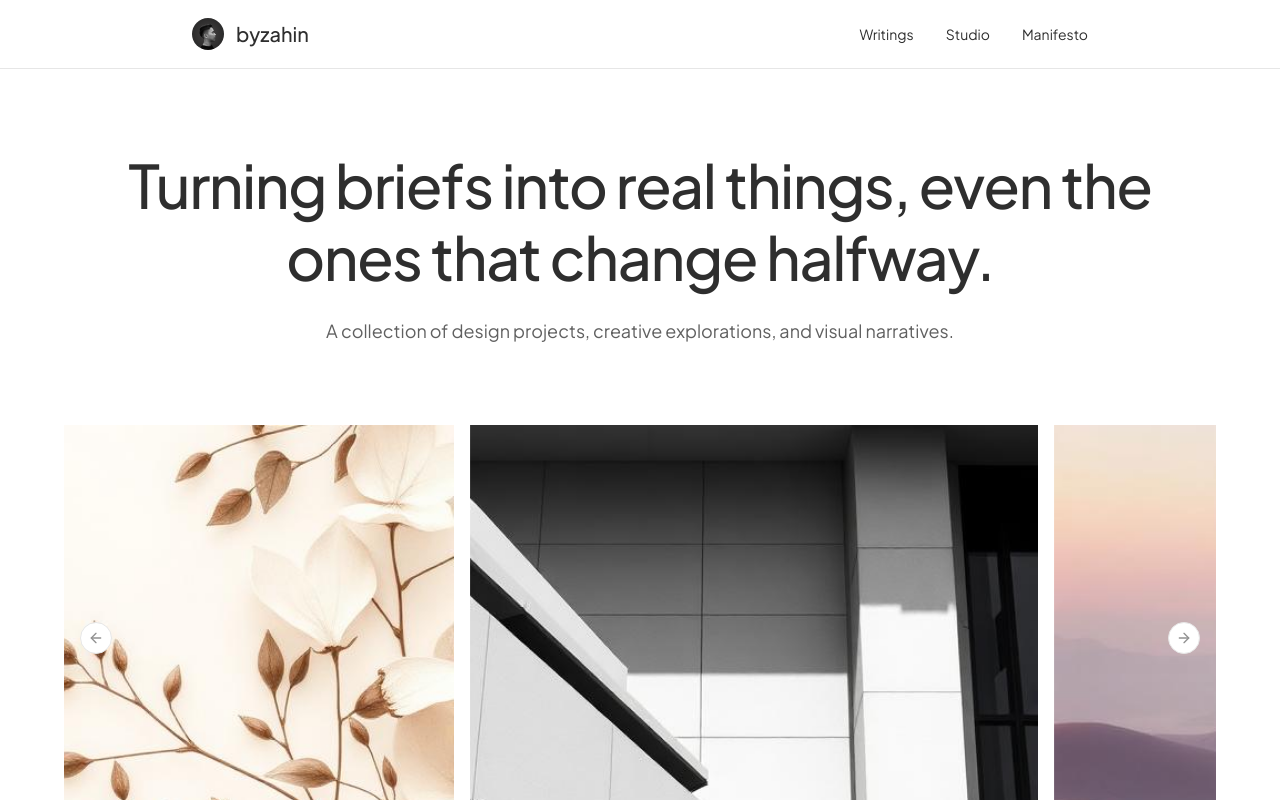
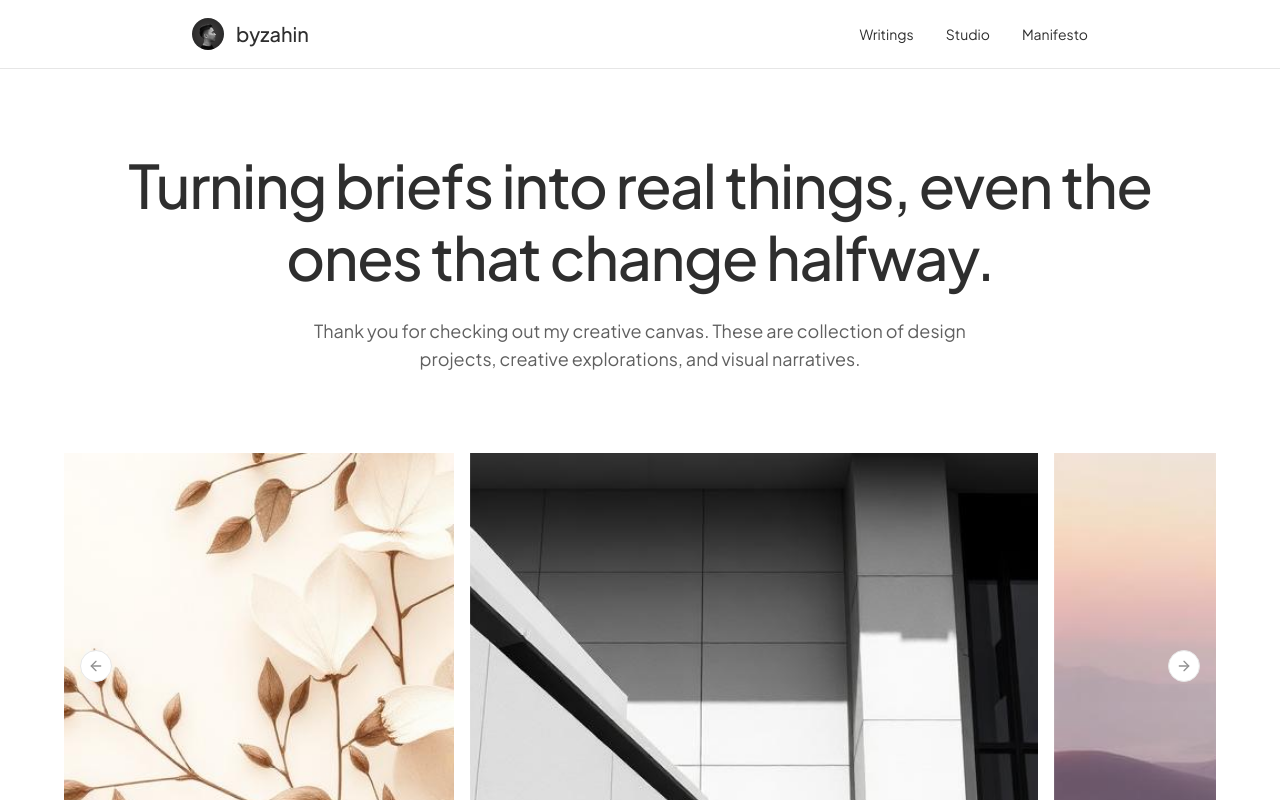
Before and after one commit to zhnsyhrn/nobodyessay, a React (Vite) app: page /studio in a window 1280 px wide. Shown: the top 800 px of the page. Built offline with nearby package versions, Linux system fonts and the light colour scheme; a web font is replaced by a local one.

Commit message:
Visual edit in Lovable
Edited UI in Lovable

```diff
--- a/src/pages/Studio.tsx
+++ b/src/pages/Studio.tsx
@@ -45,7 +45,7 @@ const Studio = () => {
         }}>Turning briefs into real things, even the ones that change halfway.</h1>
           <p className="font-display text-base sm:text-lg max-w-2xl mx-auto leading-relaxed" style={{
           color: '#606060'
-        }}>A collection of design projects, creative explorations, and visual narratives.</p>
+        }}>Thank you for checking out my creative canvas. These are collection of design projects, creative explorations, and visual narratives.</p>
         </div>
       </section>
 
@@ -109,7 +109,9 @@ const Studio = () => {
       </section>
 
       {/* More to Explore */}
-      <section className="py-12 sm:py-16 px-4 sm:px-6 mt-12 sm:mt-16" style={{ backgroundColor: '#F3F3F3' }}>
+      <section className="py-12 sm:py-16 px-4 sm:px-6 mt-12 sm:mt-16" style={{
+      backgroundColor: '#F3F3F3'
+    }}>
         <div className="max-w-4xl mx-auto text-center">
           <h3 className="font-display text-xl sm:text-2xl font-medium mb-4 sm:mb-6">
             More to Explore
```
